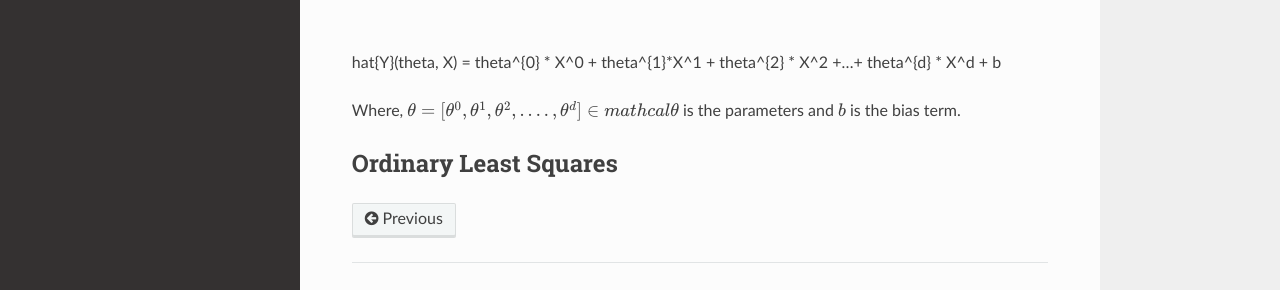
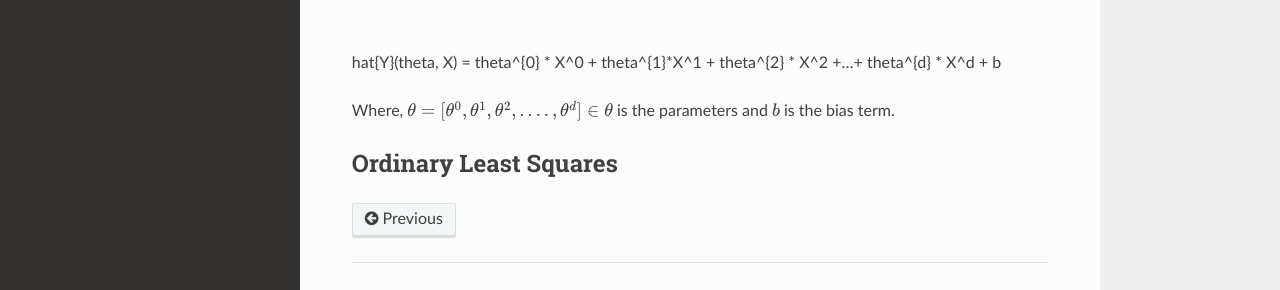
Before and after one commit to ghoshsubh/ML-project, a Sphinx documentation site: the page built from docs/source/Linear_regression.rst, in a window 1280 px wide and 995 px high. Shown: the part 627-917 px from the top of the window. Built offline with Sphinx 7.4.7 and the Read the Docs theme 2.0.0, drawn with Linux system fonts in a browser that asks for light colours.

```diff
--- a/docs/source/Linear_regression.rst
+++ b/docs/source/Linear_regression.rst
@@ -25,7 +25,7 @@ expected to be a linear combination of the features of :math:`X`. In mathematica
 
 \hat{Y}(\theta, X) = \theta^{0} * X^0 + \theta^{1}*X^1 + \theta^{2} * X^2 +...+ \theta^{d} * X^d + b
 
-Where, :math:`\theta = [\theta^0, \theta^1, \theta^2, ...., \theta^d] \in mathcal{\theta}` is the parameters  and :math:`b` is the bias term.
+Where, :math:`\theta = [\theta^0, \theta^1, \theta^2, ...., \theta^d] \in \mathcal{\theta}` is the parameters  and :math:`b` is the bias term.
 
 Ordinary Least Squares
 ======================
```
